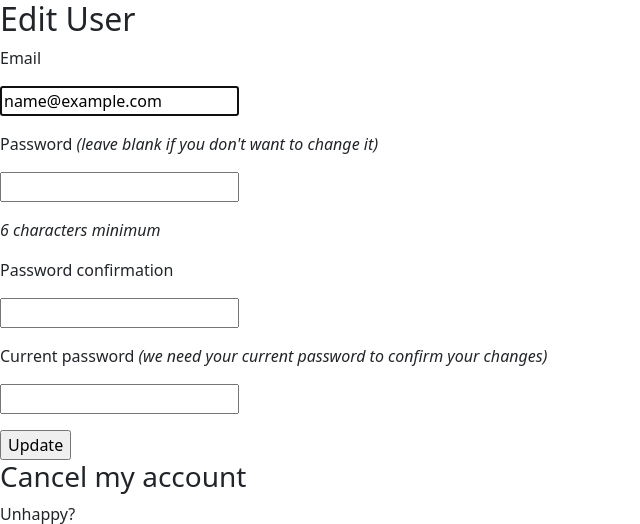
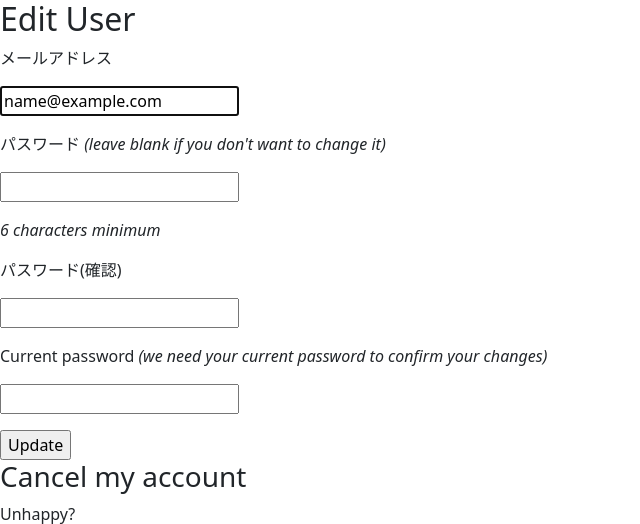
Before and after one commit to kazu121212/e.everyday, a Rails app: page /users/edit in a window 1280 px wide. Shown: the top 524 px of the page, without its empty margins (0-640 px from the left). Run offline with Rails 7, Linux system fonts and the light colour scheme; the visitor is signed in with stand-in values (Sample User, id 1); style sheets or scripts are compiled from the project's sources; some libraries are stand-ins or nearby versions.

Commit message:
エラーメッセージの日本語化

```diff
--- a/app/views/devise/registrations/new.html.erb
+++ b/app/views/devise/registrations/new.html.erb
@@ -6,7 +6,7 @@
         <h1 class="form-header-text text-center">会員情報入力</h1>
       </div>
       <%# エラーメッセージ %>
-      <div class="form-group col-8 col-lg-6 mx-auto">
+      <div class="form-group col-10 col-lg-8 mx-auto">
         <%= render "common/error", model: f.object %>
       </div>
       <%# フォーム %>
--- a/config/application.rb
+++ b/config/application.rb
@@ -10,6 +10,8 @@ module EEveryday
   class Application < Rails::Application
     # Initialize configuration defaults for originally generated Rails version.
     config.load_defaults 6.0
+    config.i18n.default_locale = :ja
+    config.i18n.load_path += Dir[Rails.root.join('config', 'locales', '**', '*.yml').to_s]
 
     # Settings in config/environments/* take precedence over those specified here.
     # Application configuration can go into files in config/initializers
--- /dev/null
+++ b/config/locales/models/ja.yml
@@ -0,0 +1,15 @@
+ja:
+  activerecord:
+    models:
+      user: ユーザー
+    attributes:
+      user:
+        name: ニックネーム
+        email: メールアドレス
+        password: パスワード
+        password_confirmation: パスワード(確認)
+        last_name: お名前(氏)
+        first_name: お名前(姓)
+        last_name_kana: お名前カナ(氏)
+        first_name_kana: お名前カナ(姓)
+        birth_date: 生年月日
```
Also changed, not shown: Gemfile, Gemfile.lock.
